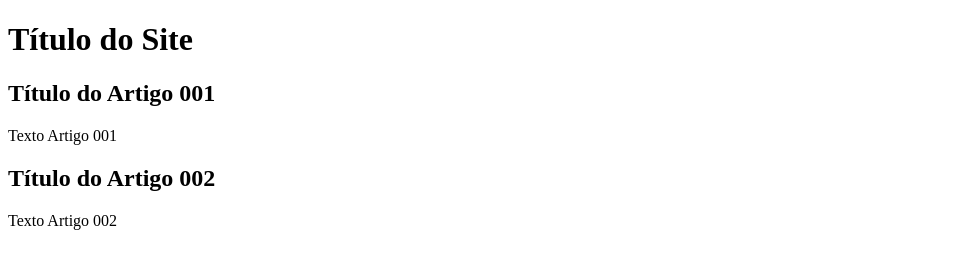
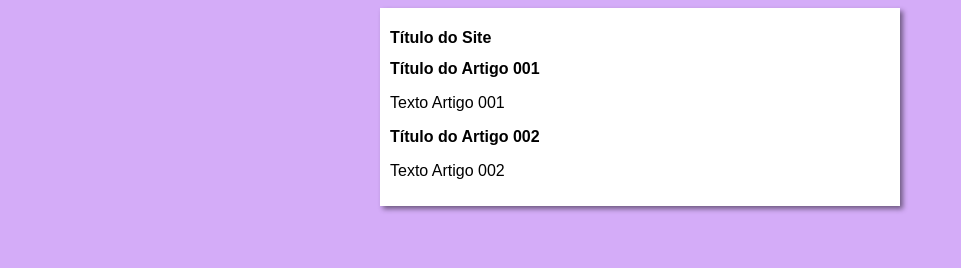
Before and after one commit to danielribas1105/projeto-site, a plain HTML site: page index.html in a window 1280 px wide. Shown: the whole page, without its empty margins (0-961 px from the left). Drawn offline with Linux system fonts and the light colour scheme.

Commit message:
início design

```diff
--- /dev/null
+++ b/estilo/style.css
@@ -0,0 +1,16 @@
+*{
+    font-family: Arial, Helvetica, sans-serif;
+    font-size: 16px;
+}
+
+body{
+    background-color: rgb(212, 172, 248);
+}
+
+main{
+    background-color: white;
+    width: 500px;
+    margin: auto;
+    padding: 10px;
+    box-shadow: 3px 3px 5px rgba(0, 0, 0, 0.473);
+}
--- a/index.html
+++ b/index.html
@@ -5,6 +5,7 @@
     <meta http-equiv="X-UA-Compatible" content="IE=edge">
     <meta name="viewport" content="width=device-width, initial-scale=1.0">
     <title>Título do Site</title>
+    <link rel="stylesheet" href="estilo/style.css">
 </head>
 <body>
     <main>
```
